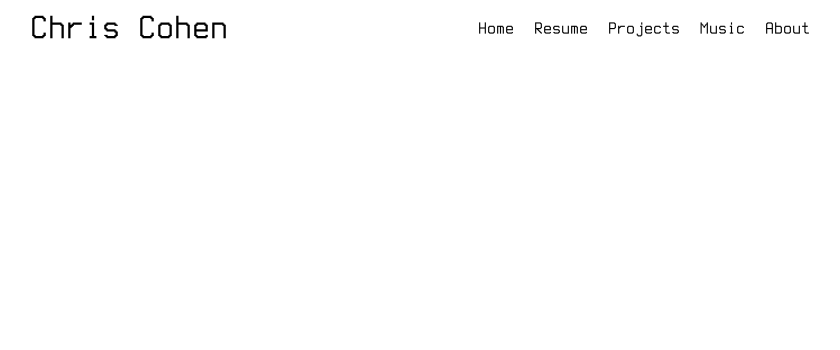
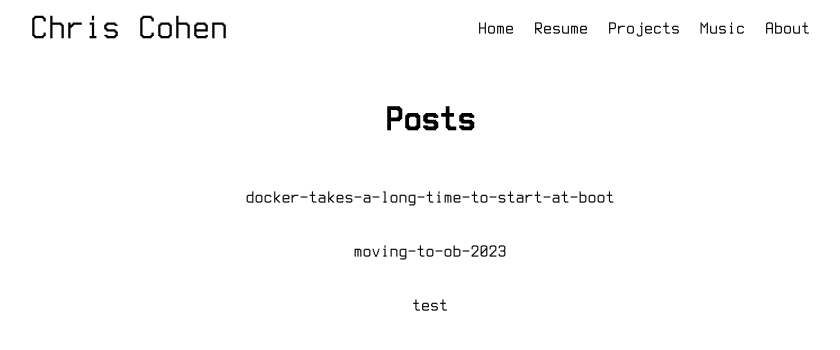
Before and after one commit to cohenchris/cohen_website, a Next.js app: page /projects in a window 1280 px wide. Shown: the top 350 px of the page, without its empty margins (210-1050 px from the left). Built offline with nearby package versions, Linux system fonts and the light colour scheme; no server answers.

Commit message:
basic dir listing

```diff
--- /dev/null
+++ b/pages/api/listProjectsFromDir.js
@@ -0,0 +1,25 @@
+import fs from 'fs';
+import path from 'path';
+
+export default function handle(req, res) {
+  let { dirName } = req.query;
+  dirName = (typeof dirName === 'undefined') ? "" : dirName
+  const directoryPath = 'pages/projects/' + dirName; // Replace with the path to the directory you want to list.
+
+  // Files to hide
+  const hiddenFiles = ["index.js", "index.module.css"]
+
+  // Filter out only directories.
+  let files = fs.readdirSync(directoryPath, { withFileTypes: true });
+
+  // Hide files
+  files= files.filter((item) => !hiddenFiles.includes(item.name));
+
+  let valueArray = [];
+  for (const file of files) {
+    const fileInfo = [file.name, file.isDirectory()];
+    valueArray.push(fileInfo);
+  }
+
+  res.status(200).json({ valueArray });
+}
--- a/pages/music.js
+++ b/pages/music.js
@@ -175,7 +175,7 @@ export default function Music() {
                 * Albums can be sorted any way, but artists can only be sorted A-Z or Z-A.
                 */}
                 <select id="sortMethodsDropdown" value={howToSortItems} onChange={(event) => { setHowToSortItems(event.target.value); }}>
-                  {Object.values((whichItemsToDisplay === DisplayOptions.Albums) ? AlbumSortMethods : ArtistSortMethods ).map((sortMethod) => {
+                  {Object.values((whichItemsToDisplay === DisplayOptions.Artists) ? ArtistSortMethods : AlbumSortMethods ).map((sortMethod) => {
                     return <option key={sortMethod} value={sortMethod}>{sortMethod}</option>
                   })}
                 </select>
--- a/pages/projects/index.js
+++ b/pages/projects/index.js
@@ -1,24 +1,73 @@
 import { NextSeo } from 'next-seo';
 import React, { useEffect, useState } from 'react';
+import styles from "./index.module.css"
 
 export default function Projects() {
-
-  const [directoryTree, setDirectoryTree] = useState([]);
+  const [fileName, setFileName] = useState("");
+  const [directoryInfo, setDirectoryInfo] = useState({});
+  const [directoryView, setDirectoryView] = useState([]);
 
   useEffect(() => {
-    const fetchDirectoryTree = async () => {
-    const response = await fetch('/api/hello');
+    const listProjectsFromDir = async () => {
+      let isDir = false;
+      if (directoryInfo.length > 0) {
+        for (const subarray of directoryInfo) {
+          if (subarray[0] === fileName && subarray[1])
+          {
+            isDir = true;
+          }
+        }
+      }
+
+      let name = fileName.replace(/\.[^.]+$/, "");
+
+      if (name === "" || isDir) {
+        const endpoint = '/api/listProjectsFromDir' + ((fileName === "") ? "" : "?dirName=" + fileName);
+        const response = await fetch(endpoint);
+        const data = await response.json();
+        setDirectoryInfo(data.valueArray);
+        console.log(data.valueArray);
+        setDirectoryView(Array.from(data.valueArray.map((item) => item[0])));
+
+        const newPath = window.location.pathname + ((name === "") ? "" : ("/" + name));
+        window.history.pushState({}, '', newPath);
+      }
+      else {
+        window.location.href = window.location.pathname + "/" + name;
+      }
     }
 
-    fetchDirectoryTree();
-  }, []);
+    listProjectsFromDir();
+  }, [fileName]);
 
   return(
-          <>
+          <div className={styles.projectsPage}>
             <NextSeo
               title="Projects"
               description="A blog documenting my personal projects."
             />
-          </>
+
+            <table className={styles.directoryTable}>
+              <thead>
+                <tr>
+                  <th><h1>Posts</h1></th>
+                </tr>
+              </thead>
+              <tbody>
+                {directoryView.map((file, index) => {
+                  return(
+                          <tr key={index}>
+                            <td className={styles.files}>
+                              <a onClick={() => { setFileName(file) }} >
+                                {file.replace(/\.[^.]+$/, "")}
+                              </a>
+                            </td>
+                          </tr>
+                        );
+                })}
+              </tbody>
+            </table>
+
+          </div>
         )
 }
--- /dev/null
+++ b/pages/projects/index.module.css
@@ -0,0 +1,15 @@
+.projectsPage {
+  display: flex;
+  text-align: center;
+  justify-content: center;
+  margin-top: 20px;
+  line-height: 50px;
+}
+
+.directoryTable {
+}
+
+.files:hover {
+  color: grey;
+  cursor: pointer;
+}
```
Also changed, not shown: pages/projects/test/test.mdx (added).
